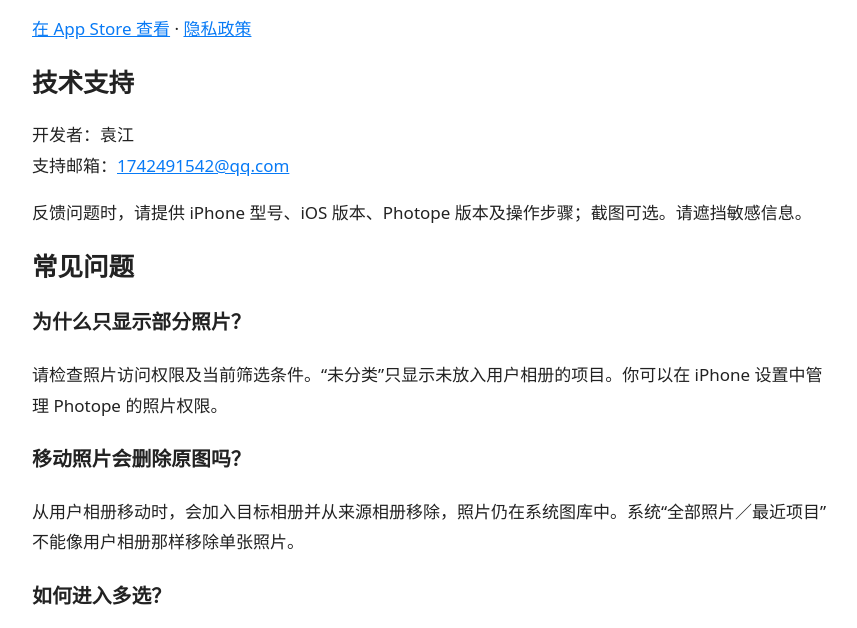
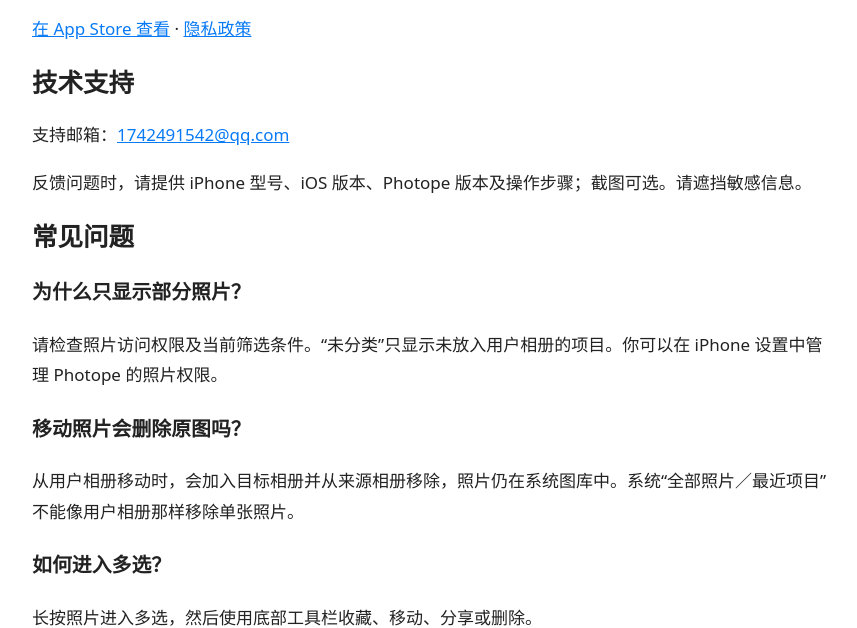
Before and after one commit to Jonyogaze/photope-support, a plain HTML site: page index.html in a window 1280 px wide. Shown: the part 179-807 px from the top of the page, without its empty margins (208-1065 px from the left). Drawn offline with Linux system fonts and the light colour scheme.

Commit message:
Remove personal name from public support page

```diff
--- a/index.html
+++ b/index.html
@@ -1 +1 @@
-<!doctype html><html lang="zh-CN"><meta charset="utf-8"><meta name="viewport" content="width=device-width,initial-scale=1"><title>Photope - 照片管理与相册整理</title><meta name="description" content="Photope 为 iPhone 提供照片管理、相册整理、媒体筛选和时间浏览。"><style>body{font:17px/1.8 system-ui;max-width:800px;margin:48px auto;padding:0 24px;color:#222}a{color:#087af5}h1,h2{line-height:1.3}</style><h1>Photope</h1><p>iPhone 照片管理与相册整理。按时间浏览照片与视频，筛选媒体类型，创建和置顶相册，轻松收藏和分享。</p><p><a href="https://apps.apple.com/app/id6835120311">在 App Store 查看</a> · <a href="privacy.html">隐私政策</a></p><h2>技术支持</h2><p>开发者：袁江<br>支持邮箱：<a href="mailto:1742491542@qq.com">1742491542@qq.com</a></p><p>反馈问题时，请提供 iPhone 型号、iOS 版本、Photope 版本及操作步骤；截图可选。请遮挡敏感信息。</p><h2>常见问题</h2><h3>为什么只显示部分照片？</h3><p>请检查照片访问权限及当前筛选条件。“未分类”只显示未放入用户相册的项目。你可以在 iPhone 设置中管理 Photope 的照片权限。</p><h3>移动照片会删除原图吗？</h3><p>从用户相册移动时，会加入目标相册并从来源相册移除，照片仍在系统图库中。系统“全部照片／最近项目”不能像用户相册那样移除单张照片。</p><h3>如何进入多选？</h3><p>长按照片进入多选，然后使用底部工具栏收藏、移动、分享或删除。</p><h3>隐藏或最近删除的照片在哪里？</h3><p>请前往 Apple 系统照片中的“已隐藏”或“最近删除”查看，系统可能要求身份验证。</p><h3>如何取消照片授权？</h3><p>在 iPhone 设置中找到 Photope，进入照片权限进行调整。</p><p>© 2026 袁江</p></html>
+<!doctype html><html lang="zh-CN"><meta charset="utf-8"><meta name="viewport" content="width=device-width,initial-scale=1"><title>Photope - 照片管理与相册整理</title><meta name="description" content="Photope 为 iPhone 提供照片管理、相册整理、媒体筛选和时间浏览。"><style>body{font:17px/1.8 system-ui;max-width:800px;margin:48px auto;padding:0 24px;color:#222}a{color:#087af5}h1,h2{line-height:1.3}</style><h1>Photope</h1><p>iPhone 照片管理与相册整理。按时间浏览照片与视频，筛选媒体类型，创建和置顶相册，轻松收藏和分享。</p><p><a href="https://apps.apple.com/app/id6835120311">在 App Store 查看</a> · <a href="privacy.html">隐私政策</a></p><h2>技术支持</h2><p>支持邮箱：<a href="mailto:1742491542@qq.com">1742491542@qq.com</a></p><p>反馈问题时，请提供 iPhone 型号、iOS 版本、Photope 版本及操作步骤；截图可选。请遮挡敏感信息。</p><h2>常见问题</h2><h3>为什么只显示部分照片？</h3><p>请检查照片访问权限及当前筛选条件。“未分类”只显示未放入用户相册的项目。你可以在 iPhone 设置中管理 Photope 的照片权限。</p><h3>移动照片会删除原图吗？</h3><p>从用户相册移动时，会加入目标相册并从来源相册移除，照片仍在系统图库中。系统“全部照片／最近项目”不能像用户相册那样移除单张照片。</p><h3>如何进入多选？</h3><p>长按照片进入多选，然后使用底部工具栏收藏、移动、分享或删除。</p><h3>隐藏或最近删除的照片在哪里？</h3><p>请前往 Apple 系统照片中的“已隐藏”或“最近删除”查看，系统可能要求身份验证。</p><h3>如何取消照片授权？</h3><p>在 iPhone 设置中找到 Photope，进入照片权限进行调整。</p><p>© 2026 Photope</p></html>
```
